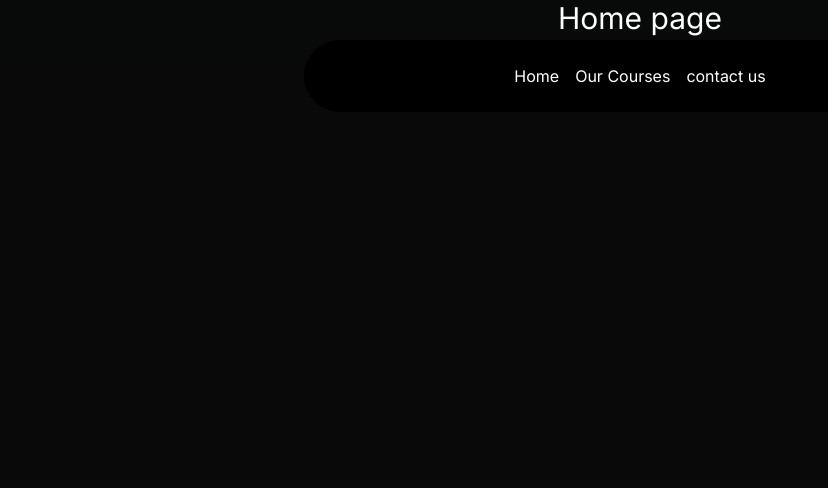
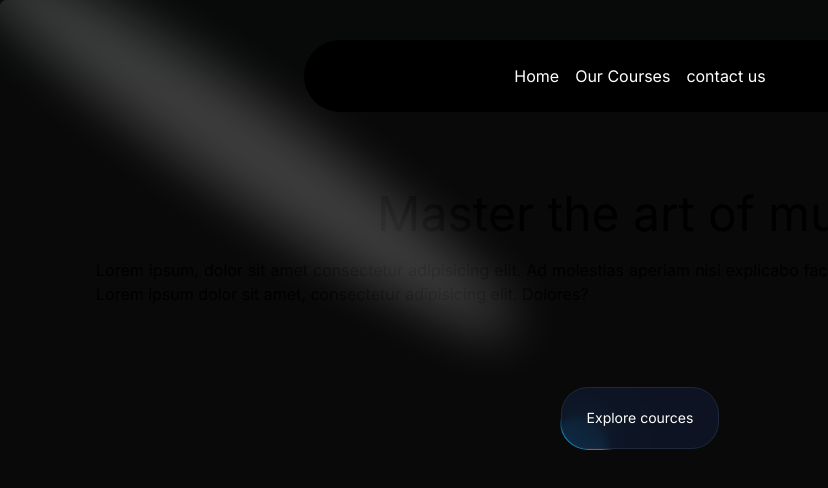
Before and after one commit to ZeeshanMukhtar1/EasyCode, a Next.js app: page / in a window 1280 px wide. Shown: the top 488 px of the page, without its empty margins (0-828 px from the left). Built offline with nearby package versions, Linux system fonts and the light colour scheme.

Commit message:
💄 added hero section and btn

```diff
--- /dev/null
+++ b/src/app/components/Herosections.tsx
@@ -0,0 +1,31 @@
+import Link from 'next/link';
+import React from 'react';
+import { Spotlight } from './ui/Spotlight';
+import { Button } from './ui/moving-border';
+
+function Herosections() {
+  return (
+    <div className="h-auto md:h-[40rem] w-full rounded-md flex flex-col items-center justify-center relative overflow-hidden mx-auto py-10 md:py-10">
+      <div className="p-4 relative z-10 w-full text-center">
+        <Spotlight
+          className="-top-40 left-0 md:left-60 md:-top-20"
+          fill="white"
+        />
+        <h1 className="text-5xl  mb-5">Master the art of music</h1>
+        <p className="text-justify px-20 mb-20">
+          Lorem ipsum, dolor sit amet consectetur adipisicing elit. Ad molestias
+          aperiam nisi explicabo facere magnam blanditiis esse vel error
+          excepturi! Lorem ipsum dolor sit amet, consectetur adipisicing elit.
+          Dolores?
+        </p>
+        <div className="mt-4">
+          <Link href={'/cources'}>
+            <Button borderRadius="1.75rem" className=''>Explore cources</Button>
+          </Link>
+        </div>
+      </div>
+    </div>
+  );
+}
+
+export default Herosections;
--- /dev/null
+++ b/src/app/components/ui/Spotlight.tsx
@@ -0,0 +1,56 @@
+import React from 'react';
+import { cn } from '../../utils/cn';
+
+type SpotlightProps = {
+  className?: string;
+  fill?: string;
+};
+
+export const Spotlight = ({ className, fill }: SpotlightProps) => {
+  return (
+    <svg
+      className={cn(
+        'animate-spotlight pointer-events-none absolute z-[1]  h-[169%] w-[138%] lg:w-[84%] opacity-0',
+        className
+      )}
+      xmlns="http://www.w3.org/2000/svg"
+      viewBox="0 0 3787 2842"
+      fill="none"
+    >
+      <g filter="url(#filter)">
+        <ellipse
+          cx="1924.71"
+          cy="273.501"
+          rx="1924.71"
+          ry="273.501"
+          transform="matrix(-0.822377 -0.568943 -0.568943 0.822377 3631.88 2291.09)"
+          fill={fill || 'white'}
+          fillOpacity="0.21"
+        ></ellipse>
+      </g>
+      <defs>
+        <filter
+          id="filter"
+          x="0.860352"
+          y="0.838989"
+          width="3785.16"
+          height="2840.26"
+          filterUnits="userSpaceOnUse"
+          colorInterpolationFilters="sRGB"
+        >
+          <feFlood floodOpacity="0" result="BackgroundImageFix"></feFlood>
+          <feBlend
+            mode="normal"
+            in="SourceGraphic"
+            in2="BackgroundImageFix"
+            result="shape"
+          ></feBlend>
+          <feGaussianBlur
+            stdDeviation="151"
+            result="effect1_foregroundBlur_1065_8"
+          ></feGaussianBlur>
+        </filter>
+      </defs>
+    </svg>
+  );
+};
--- /dev/null
+++ b/src/app/components/ui/moving-border.tsx
@@ -0,0 +1,139 @@
+'use client';
+import React from 'react';
+import {
+  motion,
+  useAnimationFrame,
+  useMotionTemplate,
+  useMotionValue,
+  useTransform,
+} from 'framer-motion';
+import { useRef } from 'react';
+import { cn } from '../../utils/cn';
+
+export function Button({
+  borderRadius = '1.75rem',
+  children,
+  as: Component = 'button',
+  containerClassName,
+  borderClassName,
+  duration,
+  className,
+  ...otherProps
+}: {
+  borderRadius?: string;
+  children: React.ReactNode;
+  as?: any;
+  containerClassName?: string;
+  borderClassName?: string;
+  duration?: number;
+  className?: string;
+  [key: string]: any;
+}) {
+  return (
+    <Component
+      className={cn(
+        'bg-transparent relative text-xl  h-16 w-40 p-[1px] overflow-hidden ',
+        containerClassName
+      )}
+      style={{
+        borderRadius: borderRadius,
+      }}
+      {...otherProps}
+    >
+      <div
+        className="absolute inset-0"
+        style={{ borderRadius: `calc(${borderRadius} * 0.96)` }}
+      >
+        <MovingBorder duration={duration} rx="30%" ry="30%">
+          <div
+            className={cn(
+              'h-20 w-20 opacity-[0.8] bg-[radial-gradient(var(--sky-500)_40%,transparent_60%)]',
+              borderClassName
+            )}
+          />
+        </MovingBorder>
+      </div>
+
+      <div
+        className={cn(
+          'relative bg-slate-900/[0.8] border border-slate-800 backdrop-blur-xl text-white flex items-center justify-center w-full h-full text-sm antialiased',
+          className
+        )}
+        style={{
+          borderRadius: `calc(${borderRadius} * 0.96)`,
+        }}
+      >
+        {children}
+      </div>
+    </Component>
+  );
+}
+
+export const MovingBorder = ({
+  children,
+  duration = 2000,
+  rx,
+  ry,
+  ...otherProps
+}: {
+  children: React.ReactNode;
+  duration?: number;
+  rx?: string;
+  ry?: string;
+  [key: string]: any;
+}) => {
+  const pathRef = useRef<any>();
+  const progress = useMotionValue<number>(0);
+
+  useAnimationFrame((time) => {
+    const length = pathRef.current?.getTotalLength();
+    if (length) {
+      const pxPerMillisecond = length / duration;
+      progress.set((time * pxPerMillisecond) % length);
+    }
+  });
+
+  const x = useTransform(
+    progress,
+    (val) => pathRef.current?.getPointAtLength(val).x
+  );
+  const y = useTransform(
+    progress,
+    (val) => pathRef.current?.getPointAtLength(val).y
+  );
+
+  const transform = useMotionTemplate`translateX(${x}px) translateY(${y}px) translateX(-50%) translateY(-50%)`;
+
+  return (
+    <>
+      <svg
+        xmlns="http://www.w3.org/2000/svg"
+        preserveAspectRatio="none"
+        className="absolute h-full w-full"
+        width="100%"
+        height="100%"
+        {...otherProps}
+      >
+        <rect
+          fill="none"
+          width="100%"
+          height="100%"
+          rx={rx}
+          ry={ry}
+          ref={pathRef}
+        />
+      </svg>
+      <motion.div
+        style={{
+          position: 'absolute',
+          top: 0,
+          left: 0,
+          display: 'inline-block',
+          transform,
+        }}
+      >
+        {children}
+      </motion.div>
+    </>
+  );
+};
--- a/src/app/page.tsx
+++ b/src/app/page.tsx
@@ -1,9 +1,10 @@
 import Image from 'next/image';
+import Herosections from './components/Herosections';
 
 export default function Home() {
   return (
     <main className="min-h-screen bg-black/[0.96] antialiased bg-grid-white/[0.02]">
-      <h3 className=" text-white text-3xl text-center ">Home page </h3>
+      <Herosections />
     </main>
   );
 }
--- a/tailwind.config.ts
+++ b/tailwind.config.ts
@@ -1,4 +1,21 @@
 import type { Config } from 'tailwindcss';
+
+const colors = require('tailwindcss/colors');
+const {
+  default: flattenColorPalette,
+} = require('tailwindcss/lib/util/flattenColorPalette');
+
+// Plugin to add each Tailwind color as a global CSS variable
+function addVariablesForColors({ addBase, theme }: any) {
+  const allColors = flattenColorPalette(theme('colors'));
+  const newVars = Object.fromEntries(
+    Object.entries(allColors).map(([key, value]) => [`--${key}`, value])
+  );
+
+  addBase({
+    ':root': newVars,
+  });
+}
 
 const config: Config = {
   content: [
@@ -9,13 +26,28 @@
   darkMode: 'class', // dark mode enabled
   theme: {
     extend: {
+      animation: {
+        spotlight: 'spotlight 2s ease .75s 1 forwards',
+      },
       backgroundImage: {
         'gradient-radial': 'radial-gradient(var(--tw-gradient-stops))',
         'gradient-conic':
           'conic-gradient(from 180deg at 50% 50%, var(--tw-gradient-stops))',
       },
+      keyframes: {
+        spotlight: {
+          '0%': {
+            opacity: '0',
+            transform: 'translate(-72%, -62%) scale(0.5)',
+          },
+          '100%': {
+            opacity: '1',
+            transform: 'translate(-50%,-40%) scale(1)',
+          },
+        },
+      },
     },
   },
-  plugins: [],
+  plugins: [addVariablesForColors],
 };
 export default config;
```
